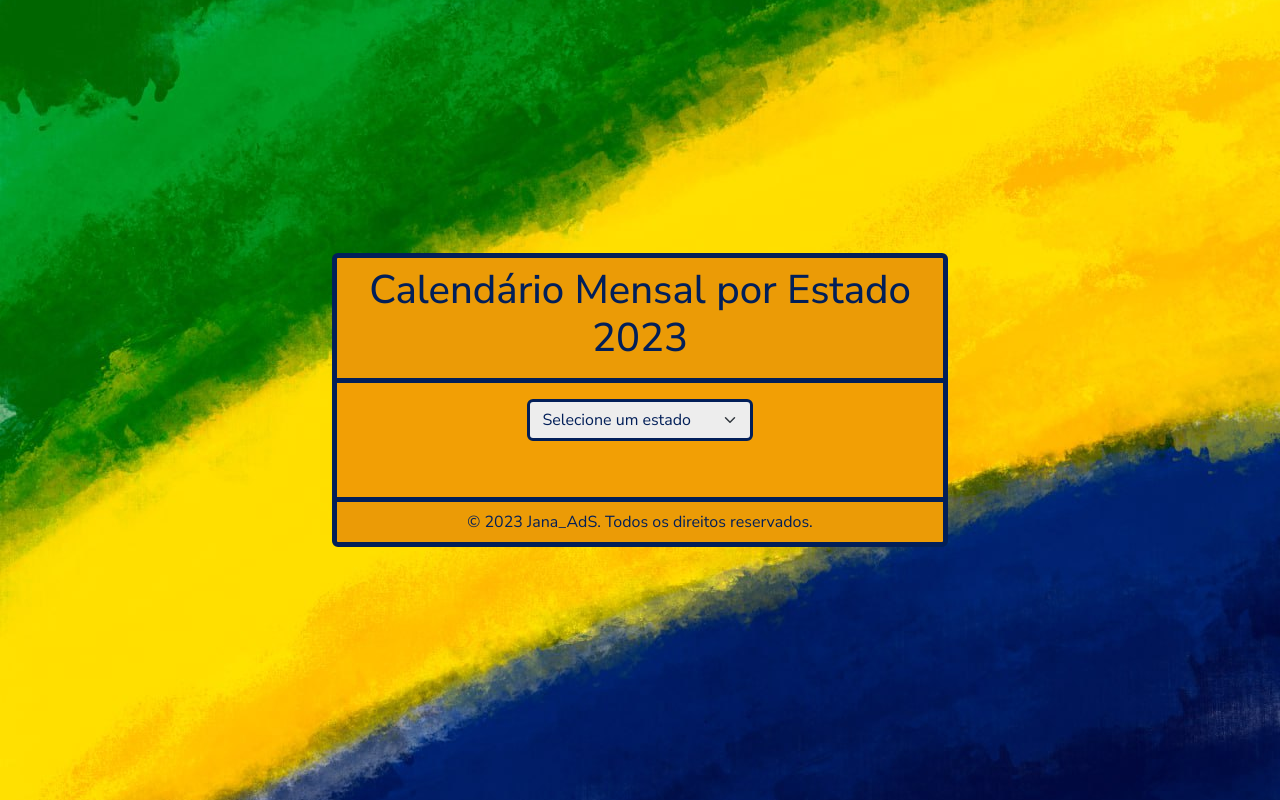
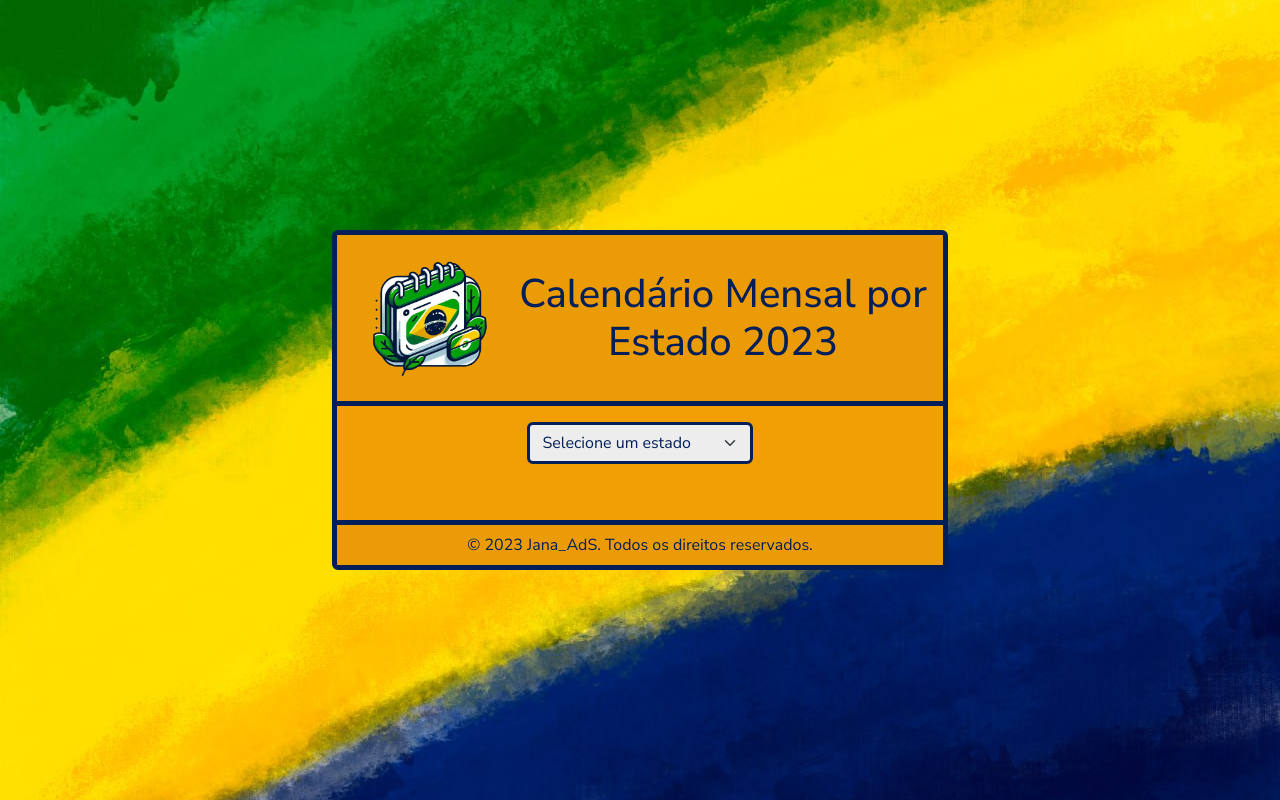
Before and after one commit to Jana-SI/Calendario, a plain HTML site: page index.html in a window 1280 px wide. Drawn offline with nearby package versions, Linux system fonts and the light colour scheme; no server answers.

Commit message:
add do icon e favicon

```diff
--- a/index.html
+++ b/index.html
@@ -9,6 +9,8 @@
     <meta name="author" content="Janaina">
 
     <title>Calendario mensal por estado</title>
+
+    <link rel="shortcut icon" href="imgs/icone.ico" type="image/x-icon">
 
     <!-- css -->
     <link rel="stylesheet" type="text/css" href="/style/estilo.css">
@@ -26,7 +28,10 @@
             <div class="col-12 col-sm-6 offset-sm-3 col-md-6 offset-md-3 col-lg-6 offset-lg-3" id="colunaPrincipal">
                 <div class="card">
                     <div class="card-header text-center">
-                        <h1>Calendário Mensal por Estado <span class="anoAtual">Ano</span></h1>
+                        <div class="d-flex align-items-center">
+                            <img id="imgIcone" class="rounded float-start" src="imgs/icone.png" alt="icone">
+                            <h1 class="ms-3 mb-0">Calendário Mensal por Estado <span class="anoAtual">Ano</span></h1>
+                        </div>
                     </div>
                     <div class="card-body">
                         <div class="row justify-content-center">
--- a/scripts/calendario.js
+++ b/scripts/calendario.js
@@ -187,18 +187,16 @@ function calcularDataMaePai(mes, ano) {
     const diasAtePrimeiroDomingo = 7 - diaDaSemana;
     const segundoDomingo = new Date(ano, mes - 1, 8 + diasAtePrimeiroDomingo);
 
-    console.log('Dia das Mães:', segundoDomingo.getDate());
+    return segundoDomingo.getDate();
 
-    return segundoDomingo.getDate();
   } else if (mes === 8) { // Agosto
     const primeiroDeAgosto = new Date(ano, mes - 1, 1);
     const diaDaSemana = primeiroDeAgosto.getDay();
     const diasAteSegundoDomingo = 14 - diaDaSemana;
     const segundoDomingo = new Date(ano, mes - 1, diasAteSegundoDomingo + 1);
 
-    console.log('Dia dos Pais:', segundoDomingo.getDate());
+    return segundoDomingo.getDate();
 
-    return segundoDomingo.getDate();
   }
 }
 
--- a/style/estilo.css
+++ b/style/estilo.css
@@ -221,3 +221,7 @@ h3 {
 .list-group-item {
     border: none !important;
 }
+
+#imgIcone{
+    width: 150px;
+}
```
Also changed, not shown: imgs/icone.ico (added), imgs/icone.png (added).
